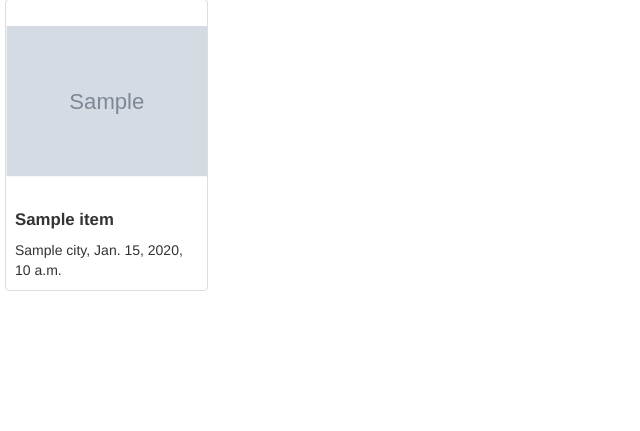
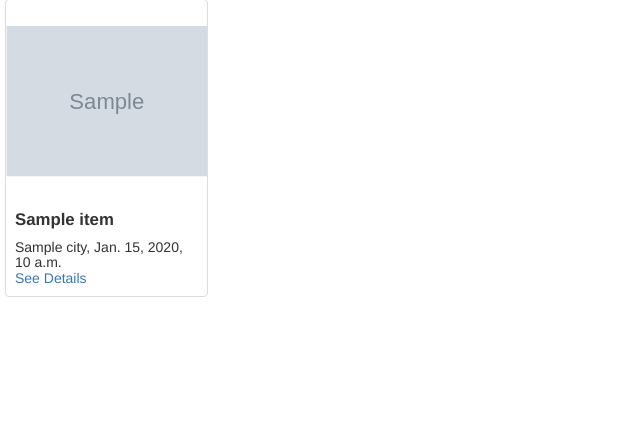
Before and after one commit to zhongcheng/freemarket, a Django app: template mainApp/templates/mainApp/index_visitor.html in a window 1280 px wide. Shown: the part 61-492 px from the top of the page, without its empty margins (0-640 px from the left). Run offline with Django 3.2, Linux system fonts and the light colour scheme; the template is opened without the code that fills it: most values are stand-ins (such as "Sample title", 1, 10 or a date in 2020); grey boxes marked "Sample" are stand-in pictures; some libraries are stand-ins or nearby versions.

Commit message:
add see details

```diff
--- a/mainApp/templates/mainApp/detail_visitor.html
+++ b/mainApp/templates/mainApp/detail_visitor.html
@@ -37,7 +37,7 @@
     <div class="alert2 alert-bottom" style="margin-bottom: 0px; padding-top: 5px; padding-bottom: 5px">
         <span class="closebtn" onclick="this.parentElement.style.display='none';">&times;</span>
         <div align="center">
-            <strong><a href="{% url 'mainApp:login' %}">Log in</a> to see who posted this.</strong>
+            <strong><a href="{% url 'mainApp:login' %}">Log in</a> to see who posted this and the contact info.</strong>
         </div>
     </div>
 
--- a/mainApp/templates/mainApp/index.html
+++ b/mainApp/templates/mainApp/index.html
@@ -37,7 +37,7 @@
                             </div>
                             <div class="caption" style="padding-bottom: 0px;padding-top: 0px">
                                 <h5><big><strong>{{ item.item_name }}</strong></big></h5>
-                                <h5>{{ item.city }}, {{ item.time }}</h5>
+                                <h5>{{ item.city }}, {{ item.time }}<br><a href="{% url 'mainApp:detail' item.id %}">See Details</a></h5>
                             </div>
                         </div>
                     </div>
--- a/mainApp/templates/mainApp/index_visitor.html
+++ b/mainApp/templates/mainApp/index_visitor.html
@@ -32,7 +32,7 @@
                             </div>
                             <div class="caption" style="padding-bottom: 0px;padding-top: 0px">
                                 <h5><big><strong>{{ item.item_name }}</strong></big></h5>
-                                <p>{{ item.city }}, {{ item.time }}</p>
+                                <h5>{{ item.city }}, {{ item.time }}<br><a href="{% url 'mainApp:detail' item.id %}">See Details</a></h5>
                             </div>
                         </div>
                     </div>
```
